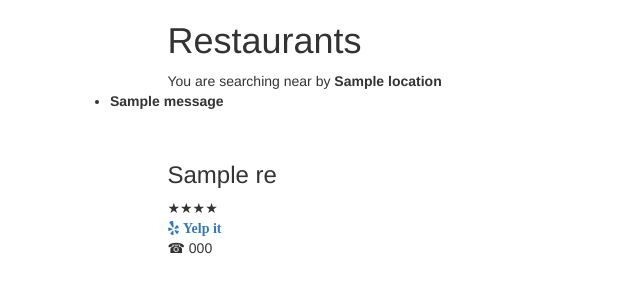
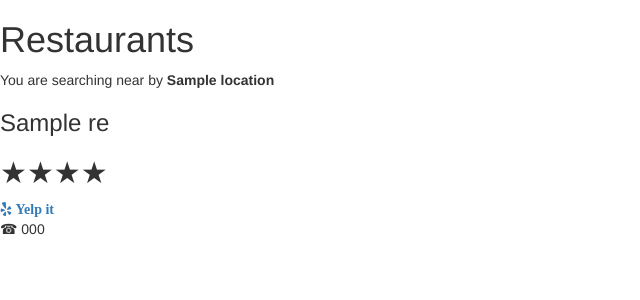
Before and after one commit to bittu072/restaurant-search, a Flask app: template project/templates/searchresults.html in a window 1280 px wide. Shown: the top 300 px of the page, without its empty margins (0-640 px from the left). Run offline with Flask 2, Linux system fonts and the light colour scheme; the template is opened without the code that fills it: most values are stand-ins (such as "Sample title", 1, 10 or a date in 2020); one stand-in notice (Sample message) is shown; parts of the project's set-up code (start-up, migrations or seed data) failed here and were passed over; some libraries are stand-ins or nearby versions.

Commit message:
added the restriction for the blank location and item name + made all the html without class/div

```diff
--- a/project/project.py
+++ b/project/project.py
@@ -221,11 +221,23 @@ def yelpRestaurantSearch():
         return render_template('search.html')
     # else part would be for the POST
     else:
+        error_there = False
+        error=""
         queryInstance = yelpapi.SearchQuery()
+        searchItem = request.form['searchitem']
+        if not searchItem:
+            error_there = True
+            error = error + "Please, mention seach item!! "
         location = request.form['location']
-        searchItem = request.form['searchitem']
-        results = queryInstance.main(location, searchItem)
-        return render_template('searchresults.html', results=results, location=location)
+        if not location:
+            error_there = True
+            error = error + "Please, mention location!!"
+
+        if error_there:
+            return render_template('search.html', error=error)
+        else:
+            results = queryInstance.main(location, searchItem)
+            return render_template('searchresults.html', results=results, location=location)
 
 
 
--- a/project/templates/base.html
+++ b/project/templates/base.html
@@ -4,14 +4,11 @@
 <head>
 	<link href='http://fonts.googleapis.com/css?family=Roboto:400,300,700' rel='stylesheet' type='text/css'>
 	<link rel="stylesheet" href="//netdna.bootstrapcdn.com/bootstrap/3.1.1/css/bootstrap.min.css">
-	<link rel=stylesheet type=text/css href="{{ url_for('static', filename='styles.css') }}">
 	<link rel="stylesheet" href="https://maxcdn.bootstrapcdn.com/font-awesome/4.4.0/css/font-awesome.min.css">
 </head>
 
 <body>
-	<div class="container">
-		{% block content %} {% endblock %}
-	</div>
+	{% block content %} {% endblock %}
 </body>
 
 </html>
--- a/project/templates/searchresults.html
+++ b/project/templates/searchresults.html
@@ -1,55 +1,17 @@
 {% extends "base.html" %} {% block content %}
 
-<div class="row divider">
-    <div class="col-md-12"></div>
-</div>
-<div class="row banner main">
-    <div class="col-md-1"></div>
-    <div class="col-md-11 padding-none">
 <h1>Restaurants</h1> You are searching near by <b class="locate">{{location}}</b>
-    </div>
-</div>
-
-<div class='flash'>
-    {% with messages = get_flashed_messages() %} {% if messages %}
-
-    <ul>
-        {% for message in messages %}
-        <li> <strong> {{ message }} </strong> </li>
-        {% endfor %}
-    </ul>
-    {% endif %} {% endwith %}
-
-</div>
-
-
-
-<div class="row padding-top padding-bottom">
-    <div class="col-md-1"></div>
-    <div class="col-md-10 padding-none">
-
-    </div>
-    <div class="col-md-1"></div>
-</div>
 
 
 <br> {% if results %} {% for res in results %}
-<div class="row">
-    <div class="col-md-1"></div>
-
-    <div class="col-md-10 menu-item">
-
-        <h3 class="nomargin">{{res["name"]}}</h3> {% set rating=res["rating"] %}
-        <span class="star-color">
+<h3>{{res["name"]}}</h3> {% set rating=res["rating"] %}
+<h2>
     {% if rating==1 %} &#9733; {% elif rating==1.5 %}&#9733;½ {% elif rating==2 %}&#9733;&#9733; {% elif rating==2.5 %}&#9733;&#9733;½ {% elif rating==3 %}&#9733;&#9733;&#9733; {% elif rating==3.5 %}&#9733;&#9733;&#9733;½ {% elif rating==4 %}&#9733;&#9733;&#9733;&#9733;
     {% elif rating==4.5 %}&#9733;&#9733;&#9733;&#9733;½ {% elif rating==5 %}&#9733;&#9733;&#9733;&#9733;&#9733; {% endif %}
-        </span><br> {% set url=res["url"] %}
+</h2> {% set url=res["url"] %}
 <a href="{{url}}" style="text-decoration: none">
             <i class="fa fa-yelp yelpcustom">  <b>Yelp it </b></i>
         </a>
 <br> &#9742; {{res["phone"]}}
 <br>
-
-    </div>
-    <div class="col-md-1"></div>
-</div><br>{% endfor %}{% endif %} {% endblock %}
+<br>{% endfor %}{% endif %} {% endblock %}
```
Also changed, not shown: project/templates/login.html (+3 -5 lines), project/templates/search.html (+12 -22 lines). Lines whose indentation alone changed are shown as unchanged.
